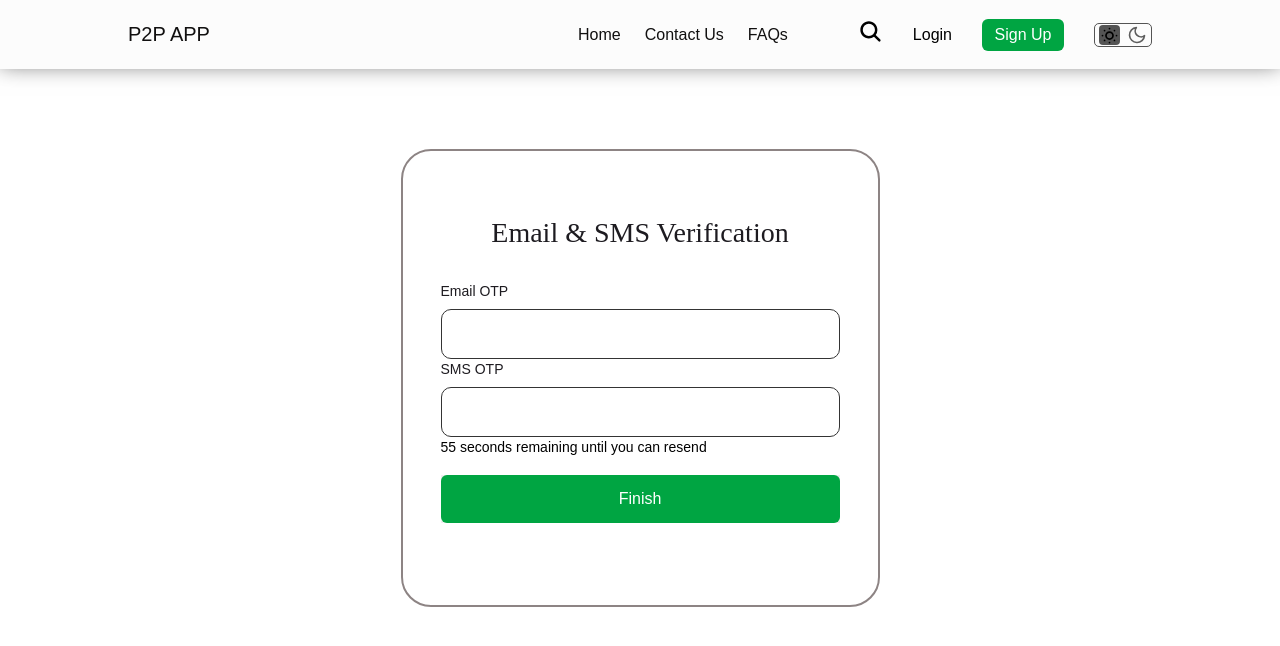
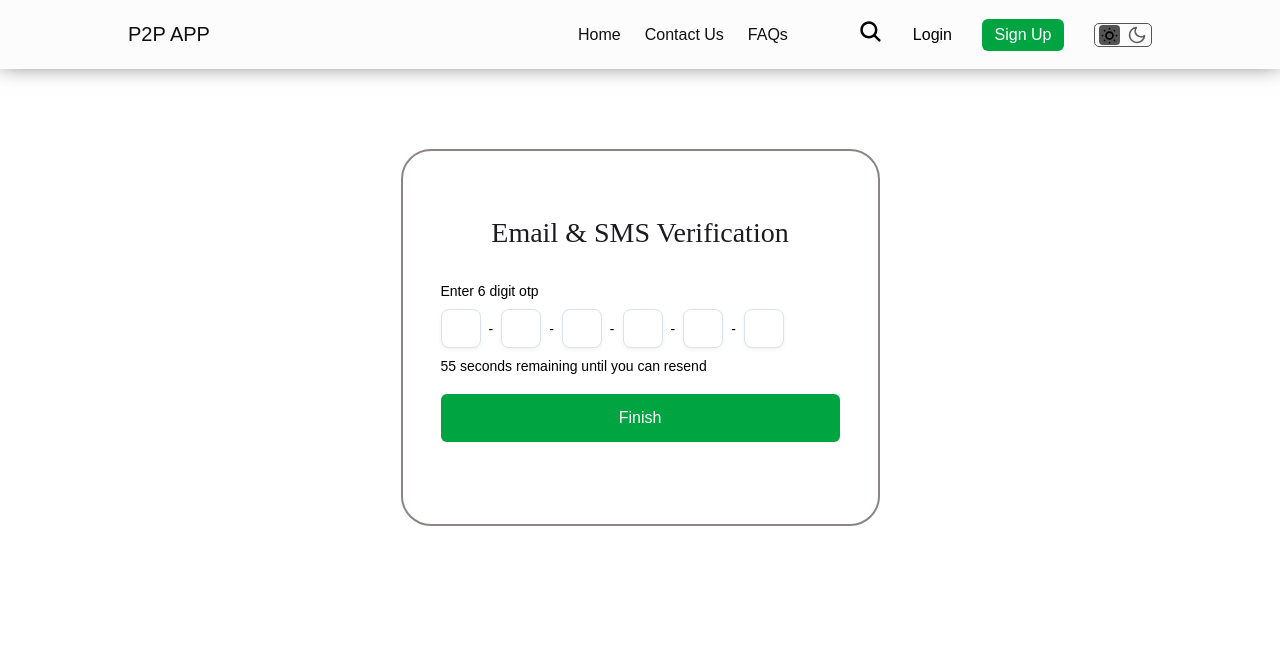
Before and after one commit to Stringcode-Limited/p2p-front-end, a React (Vite) app: page /verification in a window 1280 px wide. Shown: the top 646 px of the page. Built offline with nearby package versions, Linux system fonts and the light colour scheme; a web font is replaced by a local one.

Commit message:
Update Otp page layout Created a single otp entry field to send email or sms otp to backend

```diff
--- a/src/components/OTP/OTP.tsx
+++ b/src/components/OTP/OTP.tsx
@@ -1,24 +1,228 @@
-import "./OTP.css";
+import * as React from 'react';
+import { Input as BaseInput } from '@mui/base/Input';
+import { Box, styled } from '@mui/system';
 
-interface IOTP {
-  label: string;
-  aria?: string
-  onChange?: any
-  value?: string
-  onClick?: any
-}
+export default function OTP({
+  separator,
+  length,
+  value,
+  onChange
+}: {
+  separator: React.ReactNode;
+  length: number;
+  value: string;
+  onChange: React.Dispatch<React.SetStateAction<string>>;
+}) {
+  const inputRefs = React.useRef<HTMLInputElement[]>(new Array(length).fill(null));
 
-function OTP({ label, aria, onChange, value }: IOTP) {
+  const focusInput = (targetIndex: number) => {
+    const targetInput = inputRefs.current[targetIndex];
+    targetInput.focus();
+  };
+
+  const selectInput = (targetIndex: number) => {
+    const targetInput = inputRefs.current[targetIndex];
+    targetInput.select();
+  };
+
+  const handleKeyDown = (
+    event: React.KeyboardEvent<HTMLInputElement>,
+    currentIndex: number,
+  ) => {
+    switch (event.key) {
+      case 'ArrowUp':
+      case 'ArrowDown':
+      case ' ':
+        event.preventDefault();
+        break;
+      case 'ArrowLeft':
+        event.preventDefault();
+        if (currentIndex > 0) {
+          focusInput(currentIndex - 1);
+          selectInput(currentIndex - 1);
+        }
+        break;
+      case 'ArrowRight':
+        event.preventDefault();
+        if (currentIndex < length - 1) {
+          focusInput(currentIndex + 1);
+          selectInput(currentIndex + 1);
+        }
+        break;
+      case 'Delete':
+        event.preventDefault();
+        onChange((prevOtp) => {
+          const otp =
+            prevOtp.slice(0, currentIndex) + prevOtp.slice(currentIndex + 1);
+          return otp;
+        });
+
+        break;
+      case 'Backspace':
+        event.preventDefault();
+        if (currentIndex > 0) {
+          focusInput(currentIndex - 1);
+          selectInput(currentIndex - 1);
+        }
+
+        onChange((prevOtp) => {
+          const otp =
+            prevOtp.slice(0, currentIndex) + prevOtp.slice(currentIndex + 1);
+          return otp;
+        });
+        break;
+
+      default:
+        break;
+    }
+  };
+
+  const handleChange = (
+    event: React.ChangeEvent<HTMLInputElement>,
+    currentIndex: number,
+  ) => {
+    const currentValue = event.target.value;
+    let indexToEnter = 0;
+
+    while (indexToEnter <= currentIndex) {
+      if (inputRefs.current[indexToEnter].value && indexToEnter < currentIndex) {
+        indexToEnter += 1;
+      } else {
+        break;
+      }
+    }
+    onChange((prev) => {
+      const otpArray = prev.split('');
+      const lastValue = currentValue[currentValue.length - 1];
+      otpArray[indexToEnter] = lastValue;
+      return otpArray.join('');
+    });
+    if (currentValue !== '') {
+      if (currentIndex < length - 1) {
+        focusInput(currentIndex + 1);
+      }
+    }
+  };
+
+  const handleClick = (
+    event: React.MouseEvent<HTMLInputElement, MouseEvent>,
+    currentIndex: number,
+  ) => {
+    selectInput(currentIndex);
+  };
+
+  const handlePaste = (
+    event: React.ClipboardEvent<HTMLInputElement>,
+    currentIndex: number,
+  ) => {
+    event.preventDefault();
+    const clipboardData = event.clipboardData;
+
+    // Check if there is text data in the clipboard
+    if (clipboardData.types.includes('text/plain')) {
+      let pastedText = clipboardData.getData('text/plain');
+      pastedText = pastedText.substring(0, length).trim();
+      let indexToEnter = 0;
+
+      while (indexToEnter <= currentIndex) {
+        if (inputRefs.current[indexToEnter].value && indexToEnter < currentIndex) {
+          indexToEnter += 1;
+        } else {
+          break;
+        }
+      }
+
+      const otpArray = value.split('');
+
+      for (let i = indexToEnter; i < length; i += 1) {
+        const lastValue = pastedText[i - indexToEnter] ?? ' ';
+        otpArray[i] = lastValue;
+      }
+
+      onChange(otpArray.join(''));
+    }
+  };
+
   return (
-    <>
-      <div className="otp">
-        <label htmlFor={label}>{label}</label>
-        <div className="container">
-          <input type="number" name={aria} value={value} onChange={onChange} id={aria} aria-describedby={aria}/>
-        </div>
-      </div>
-    </>
+    <Box sx={{ display: 'flex', gap: 1, alignItems: 'center' }}>
+      {new Array(length).fill(null).map((_, index) => (
+        <React.Fragment key={index}>
+          <BaseInput
+            slots={{
+              input: InputElement,
+            }}
+            aria-label={`Digit ${index + 1} of OTP`}
+            slotProps={{
+              input: {
+                ref: (ele) => {
+                  inputRefs.current[index] = ele!;
+                },
+                onKeyDown: (event) => handleKeyDown(event, index),
+                onChange: (event) => handleChange(event, index),
+                onClick: (event) => handleClick(event, index),
+                onPaste: (event) => handlePaste(event, index),
+                value: value[index] ?? '',
+              },
+            }}
+          />
+          {index === length - 1 ? null : separator}
+        </React.Fragment>
+      ))}
+    </Box>
   );
 }
 
-export default OTP;
+const blue = {
+  100: '#DAECFF',
+  200: '#80BFFF',
+  400: '#3399FF',
+  500: '#007FFF',
+  600: '#0072E5',
+  700: '#0059B2',
+};
+
+const grey = {
+  50: '#F3F6F9',
+  100: '#E5EAF2',
+  200: '#DAE2ED',
+  300: '#C7D0DD',
+  400: '#B0B8C4',
+  500: '#9DA8B7',
+  600: '#6B7A90',
+  700: '#434D5B',
+  800: '#303740',
+  900: '#1C2025',
+};
+
+const InputElement = styled('input')(
+  ({ theme }) => `
+  width: 40px;
+  font-family: 'IBM Plex Sans', sans-serif;
+  font-size: 0.875rem;
+  font-weight: 400;
+  line-height: 1.5;
+  padding: 8px 0px;
+  border-radius: 8px;
+  text-align: center;
+  color: ${theme.palette.mode === 'dark' ? grey[300] : grey[900]};
+  background: ${theme.palette.mode === 'dark' ? grey[900] : '#fff'};
+  border: 1px solid ${theme.palette.mode === 'dark' ? grey[700] : grey[200]};
+  box-shadow: 0px 2px 4px ${
+    theme.palette.mode === 'dark' ? 'rgba(0,0,0, 0.5)' : 'rgba(0,0,0, 0.05)'
+  };
+
+  &:hover {
+    border-color: ${blue[400]};
+  }
+
+  &:focus {
+    border-color: ${blue[400]};
+    box-shadow: 0 0 0 3px ${theme.palette.mode === 'dark' ? blue[600] : blue[200]};
+  }
+
+  // firefox
+  &:focus-visible {
+    outline: 0;
+  }
+`,
+);
--- a/src/pages/home/emailSmsVerification/EmailSmsVerification.tsx
+++ b/src/pages/home/emailSmsVerification/EmailSmsVerification.tsx
@@ -5,28 +5,18 @@ import OTP from "../../../components/OTP/OTP";
 import arrowleft from "../../../assets/images/arrowleft.svg";
 import { useNavigate } from "react-router-dom";
 import { useEffect } from "react";
-import { ChangeEvent, FormEvent, useState } from "react";
+import { FormEvent, useState } from "react";
 import axios from "axios";
-import { toast , ToastContainer } from 'react-toastify'
+import { toast, ToastContainer } from 'react-toastify'
 import 'react-toastify/dist/ReactToastify.css';
 
-interface IVerification{
-    emailOTP:string
-    smsOTP:string
-  }
-
 const EmailSmsVerification = () => {
-
-    const navigate = useNavigate();
+  const [disabled, setDisabled] = useState(true);
+  const [timeLeft, setTimeLeft] = useState(60);
+  const [otp, setOtp] = useState('');
 
   const oldOtp = localStorage.getItem('otpId');
-
-    const [formData, setFormData] = useState<IVerification>({
-        emailOTP:"",
-        smsOTP:""
-    })
-    const [disabled, setDisabled] = useState(true);
-    const [timeLeft, setTimeLeft] = useState(60);
+  const navigate = useNavigate();
 
   useEffect(() => {
     let timer: ReturnType<typeof setTimeout> | null = null;
@@ -55,54 +45,28 @@ const EmailSmsVerification = () => {
     setDisabled(true);
   }
 
-    const handleInputChange=(e:ChangeEvent<HTMLInputElement>)=>{
-        const {name, value} = e.target
-        setFormData((prevData)=>({...prevData, [name]:value}))
-    }
-
-    const handleSubmit = async(e:FormEvent) => {
+  const handleSubmit = async (e: FormEvent) => {
     e.preventDefault();
-        try{
-            const response = await axios.post('https://p2p-qrjp.onrender.com/api/v1/users/verifyotp', formData)
-            console.log(response)
+    try {
+      const response = await axios.post('https://p2p-qrjp.onrender.com/api/v1/users/verifyotp', { otp });
       setDisabledState();
       setTimeout(() => setDisabled(false), 6000);
       toast.success(response.data.message);
       setTimeout(() => navigate('/login'), 2000);
     }
-         catch(error:any){
+    catch (error: any) {
       console.log(`Error in signup ${error}`);
       toast.error(error.response.data.message)
     }
   }
 
-    const handleEmailResend = async() =>{
+  const handleOtpResend = async () => {
     setDisabledState();
     try {
-            const response = await axios.put('https://p2p-qrjp.onrender.com/api/v1/users/resendotp', {
-            oldOtp,
-            resendEmailOTP:true,
-            resendSmsOTP:false
-            })
+      const response = await axios.put('https://p2p-qrjp.onrender.com/api/v1/users/resendotp', { oldOtp })
       toast.success(response.data.message)
     }
-        catch (error:any) {
-            console.log(`Error in signup ${error}`);
-            toast.error(error.response.data.message)
-        }
-    }
-
-    const handleSmsResend = async() =>{
-        setDisabledState();
-        try {
-            const response = await axios.put('https://p2p-qrjp.onrender.com/api/v1/users/resendotp', {
-            oldOtp,
-            resendEmailOTP:false,
-            resendSmsOTP:true
-            })
-            toast.success(response.data.message)
-        }
-        catch (error:any) {
+    catch (error: any) {
       console.log(`Error in signup ${error}`);
       toast.error(error.response.data.message)
     }
@@ -110,9 +74,9 @@ const EmailSmsVerification = () => {
 
   return (
     <div>
-       <ToastContainer/>
+      <ToastContainer />
       <div className="back">
-            <img src={arrowleft} alt=""  />
+        <img src={arrowleft} alt="" />
       </div>
       <div className="navcontainer">
         <NavBar />
@@ -123,14 +87,18 @@ const EmailSmsVerification = () => {
             <div className="heading">Email & SMS Verification</div>
             <div className="form-contents">
               <form onSubmit={handleSubmit}>
-                  <>
-                    <OTP label="Email OTP" value={formData.emailOTP} onChange={handleInputChange} aria='emailOTP'/>
-                    <OTP label="SMS OTP" value={formData.smsOTP} onChange={handleInputChange} aria='smsOTP'/>
-                  </>
+                <div className="otp">
+                  <p className="label">Enter 6 digit otp</p>
+                  <OTP
+                    separator={<span>-</span>}
+                    value={otp}
+                    onChange={setOtp}
+                    length={6}
+                  />
+                </div>
                 {!disabled && (
                   <div className="resend">
-                      <button className="resend-email" onClick={handleEmailResend}>Resend Email</button>
-                      <button className="resend-sms" onClick={handleSmsResend}>Resend SMS</button>
+                    <p className="resend-text" onClick={handleOtpResend}>Resend Otp</p>
                   </div>
                 )}
                 {disabled && (<p>{timeLeft} seconds remaining until you can resend</p>)}
--- a/src/pages/home/emailSmsVerification/emailSmsVerification.css
+++ b/src/pages/home/emailSmsVerification/emailSmsVerification.css
@@ -57,20 +57,22 @@
     justify-content: between;
 }
 
-.resend-email {
-    border: 1px solid green;
-    color: green;
-    background-color: white;
-    padding: 5px;
+.label {
+    margin-bottom: 8px;
+}
+
+.resend-text {
+    color: limegreen;
+}
+
+.resend-text:hover {
     cursor: pointer;
 }
 
-.resend-sms {
-    border: 1px solid green;
-    color: green;
-    background-color: white;
-    padding: 5px;
-    cursor: pointer;
+.otp {
+    display: grid;
+    justify-content: start;
+    margin-bottom: 8px;
 }
 
 @media screen and (max-width:390px){
--- a/src/pages/home/signup/Signup.tsx
+++ b/src/pages/home/signup/Signup.tsx
@@ -41,6 +41,7 @@ const Signup = () => {
       const response = await axios.post('https://p2p-qrjp.onrender.com/api/v1/users/register', formData)
       setLoading(true)
       localStorage.setItem('otpId', response.data.otpIdForResendingOtp);
+      console.table(response.data);
       toast.success(response.data.message);
       setTimeout(() => navigate('/verification'), 3000);
       setLoading(false);
```
Also changed, not shown: package.json (+6 -1 lines), 1 other file (tests, documents, lock files or other folders). Lines whose indentation alone changed are shown as unchanged.
